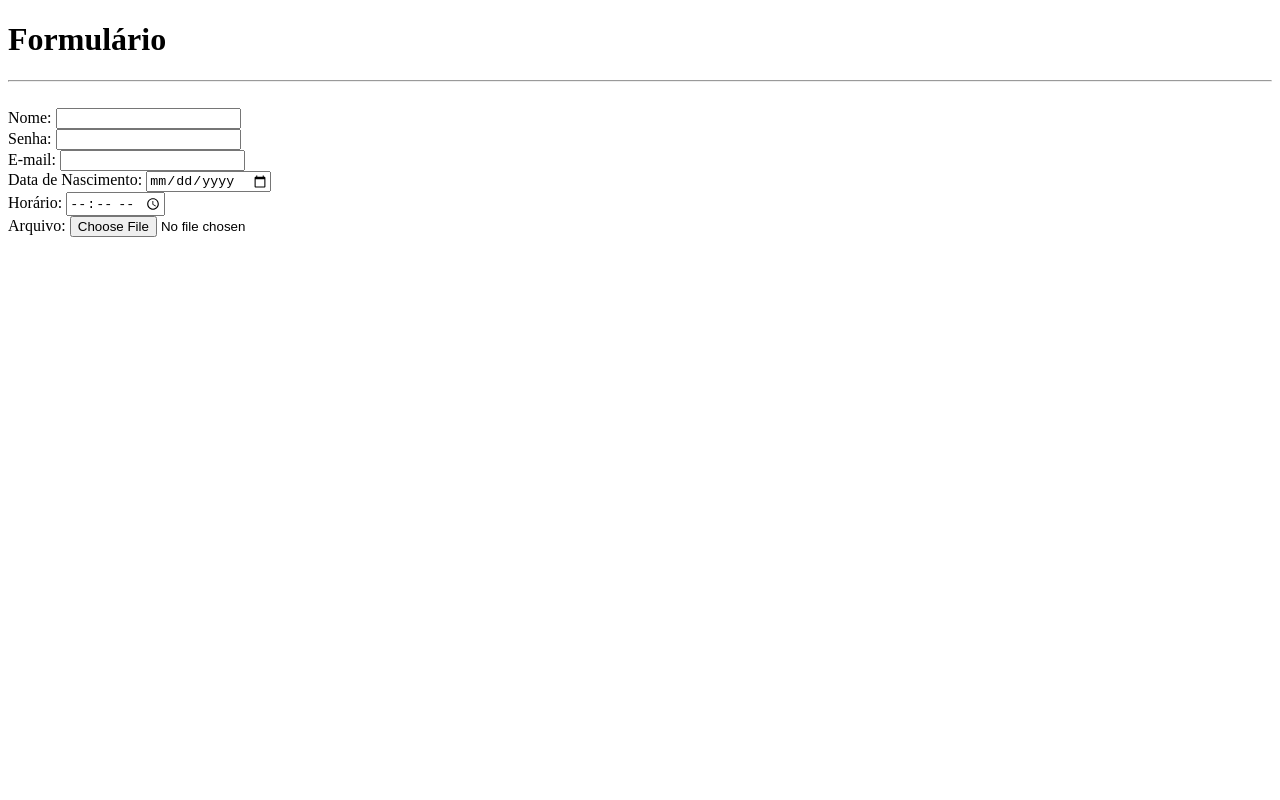
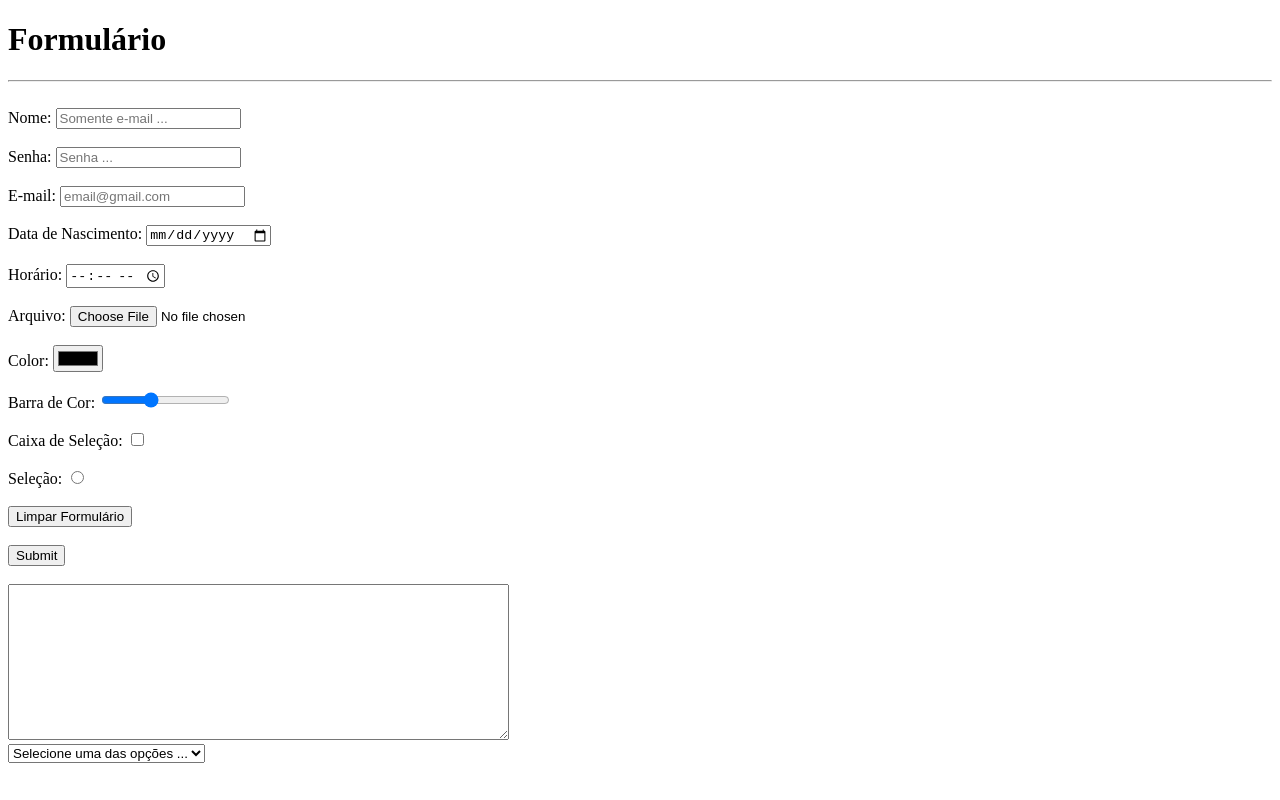
Before and after one commit to serjaonibon/aulas-santander, a plain HTML site: page HTML/formularios.html in a window 1280 px wide. Drawn offline with Linux system fonts and the light colour scheme.

Commit message:
atualização 21-12-2024

```diff
--- a/HTML/formularios.html
+++ b/HTML/formularios.html
@@ -15,34 +15,91 @@
         <form>
             <div>
                 <label for="texto">Nome: </label>
-                <input type="text" id="texto" name="nome">
+                <input type="text" id="texto" name="nome" placeholder="Somente e-mail ...">
             </div>
+            <br>
 
             <div>
                 <label for="senha">Senha: </label>
-                <input type="password" id="senha" name="senha" id="">
+                <input type="password" id="senha" name="senha" placeholder="Senha ...">
             </div>
+            <br>
 
             <div>
                 <label for="email">E-mail: </label>
-                <input type="email" id="email" name="email">
+                <input type="email" id="email" name="email" placeholder="email@gmail.com">
             </div>
+            <br>
 
             <div>
                 <label for="data">Data de Nascimento: </label>
                 <input type="date" id="data" name="data">
             </div>
+            <br>
 
             <div>
                 <label for="hora">Horário: </label>
                 <input type="time" id="hora" name="hora">
             </div>
+            <br>
 
 
             <div>
                 <label for="hora">Arquivo: </label>
                 <input type="file" id="file" name="file">
             </div>
+            <br>
+
+            <div>
+                <label for="qualquer">Color: </label>
+                <input type="color" id="qualquer" name="qualquer">
+            </div>
+            <br>
+
+            <div>
+                <label for="faixa">Barra de Cor: </label>
+                <input type="range" id="faixa" name="faixa" value="50" min="20" max="100">
+            </div>
+            <br>
+
+            <div>
+                <label for="caixa-de-selecao">Caixa de Seleção: </label>
+                <input type="checkbox" id="caixa-de-selecao" name="caixa-de-selecao">
+            </div>
+            <br>
+
+            <div>
+                <label for="selecao">Seleção: </label> <!-- permite selecionar apenas uma-->
+                <input type="radio" id="selecao" name="selecao">
+            </div>
+            <br>
+
+            <div>
+                <label for="limpar-formulario"></label>
+                <input type="reset" id="selecao" name="limpar-formulario" value="Limpar Formulário">
+            </div>
+            <br>
+
+            <div>
+                <!-- Como esse exemplo é de submit, não precisaremos do label -->
+                <input type="submit" id="enviar-formulario" name="enviar-formulario">
+            </div>
+            <br>
+
+            <div>
+                <textarea name="bio" id="bio" cols="60" rows="10"></textarea>
+            </div>
+
+            <div>
+                <select name="select " id="select ">
+                    <option value="" disabled selected>Selecione uma das opções ...</option>
+                    <option value="receita">Receita</option>
+                    <option value="despesa">Despesa</option>
+                    <option value="transferencia">Tranferência</option>
+                </select>
+            </div>
+
+
 
 
         </form>
```
